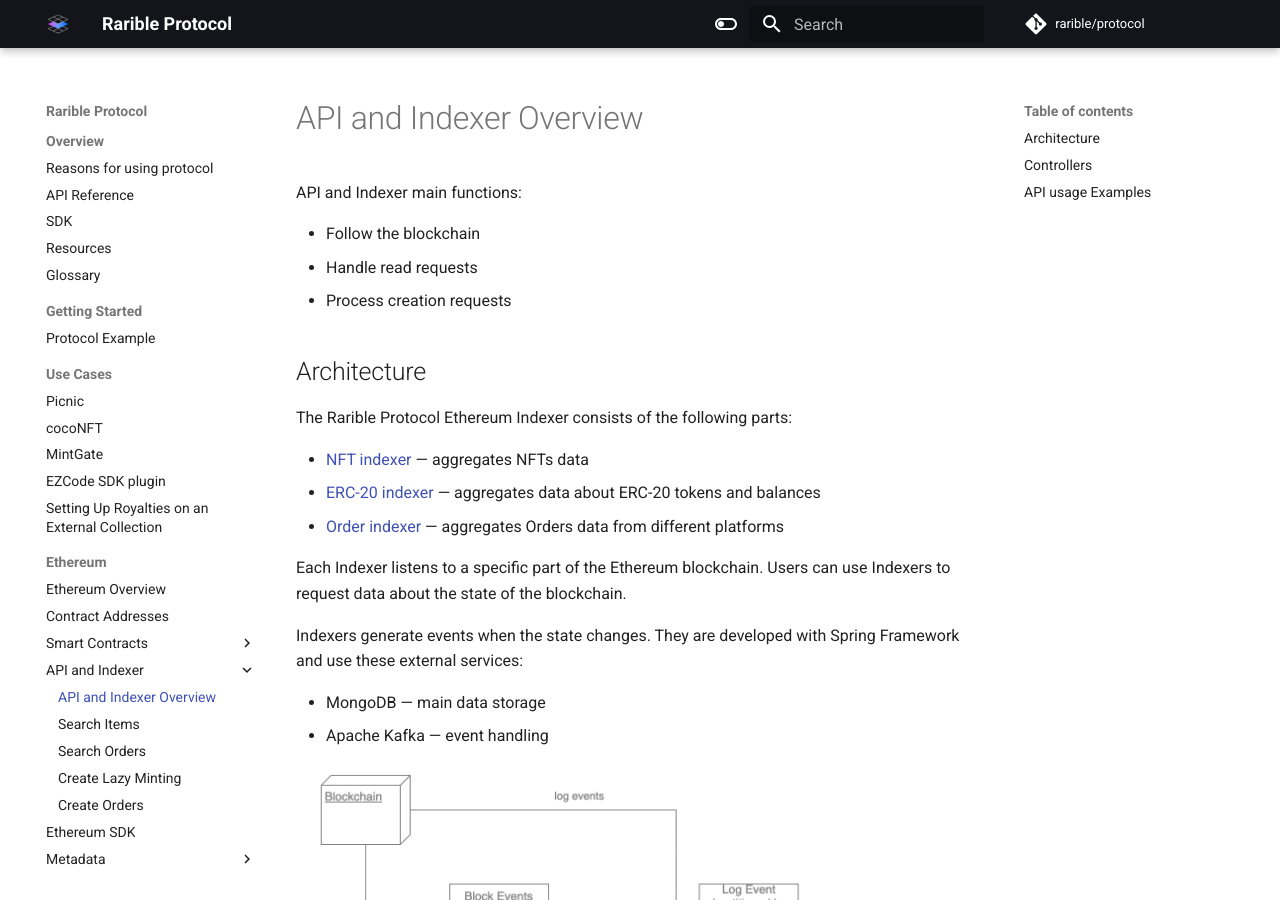
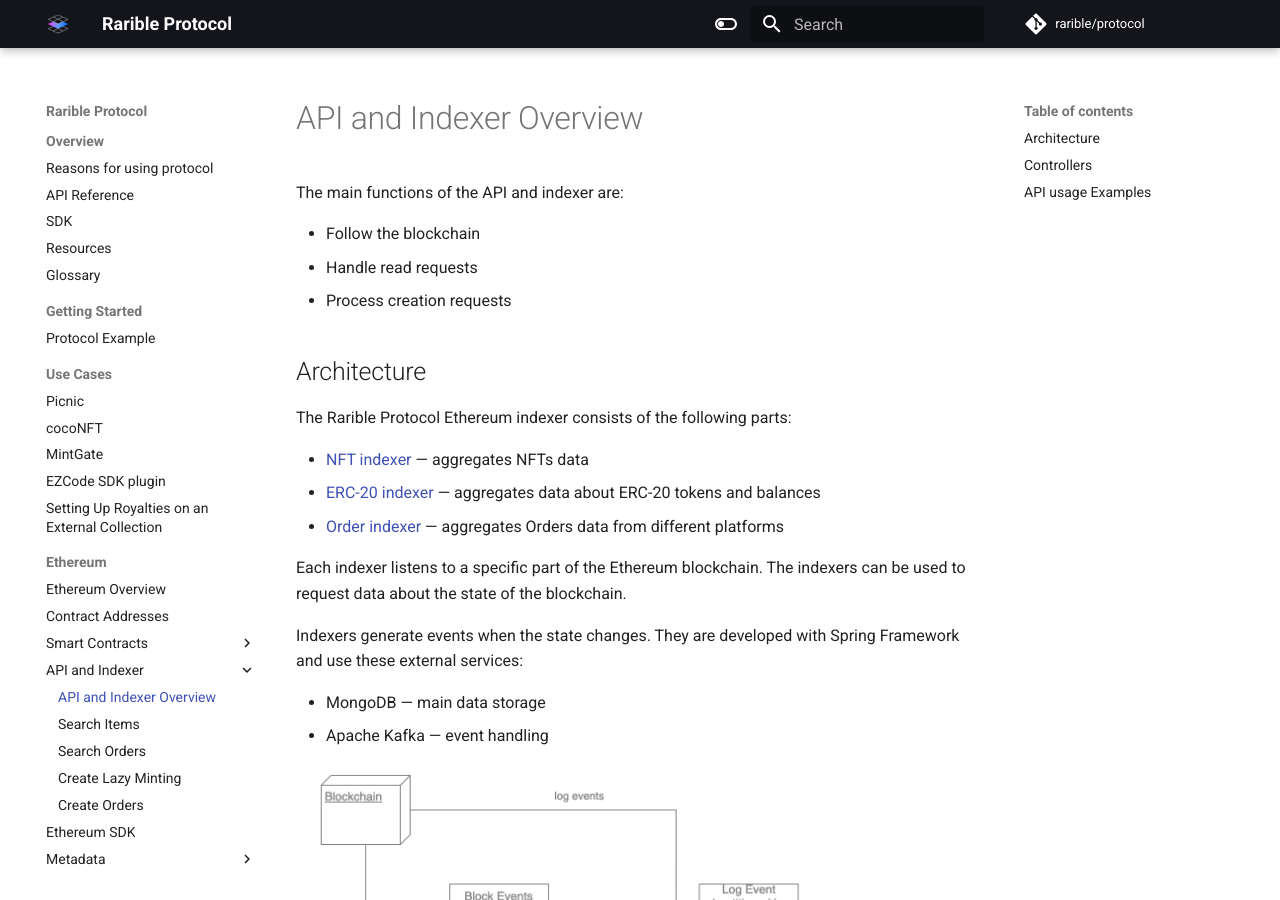
Before and after one commit to rarible/protocol, an MkDocs documentation site: the page built from docs/ethereum/api/ethereum-api-indexer.md, in a window 1280 px wide and 900 px high. Built offline with MkDocs 1.6.1 and Material for MkDocs 9.7.7, drawn with Linux system fonts in a browser that asks for light colours; comment, search, counter and statistics services are not loaded.

Commit message:
Update ethereum-api-indexer - Denis PR

```diff
--- a/docs/ethereum/api/ethereum-api-indexer.md
+++ b/docs/ethereum/api/ethereum-api-indexer.md
@@ -1,6 +1,6 @@
 # API and Indexer Overview
 
-API and Indexer main functions:
+The main functions of the API and indexer are:
 
 - Follow the blockchain
 - Handle read requests
@@ -8,13 +8,13 @@
 
 ## Architecture
 
-The Rarible Protocol Ethereum Indexer consists of the following parts:
+The Rarible Protocol Ethereum indexer consists of the following parts:
 
 - [NFT indexer](https://github.com/rarible/ethereum-indexer/blob/master/nft) — aggregates NFTs data
 - [ERC-20 indexer](https://github.com/rarible/ethereum-indexer/blob/master/erc20) — aggregates data about ERC-20 tokens and balances
 - [Order indexer](https://github.com/rarible/ethereum-indexer/blob/master/order) — aggregates Orders data from different platforms
 
-Each Indexer listens to a specific part of the Ethereum blockchain. Users can use Indexers to request data about the state of the blockchain.
+Each indexer listens to a specific part of the Ethereum blockchain. The indexers can be used to request data about the state of the blockchain.
 
 Indexers generate events when the state changes. They are developed with Spring Framework and use these external services:
 
```
